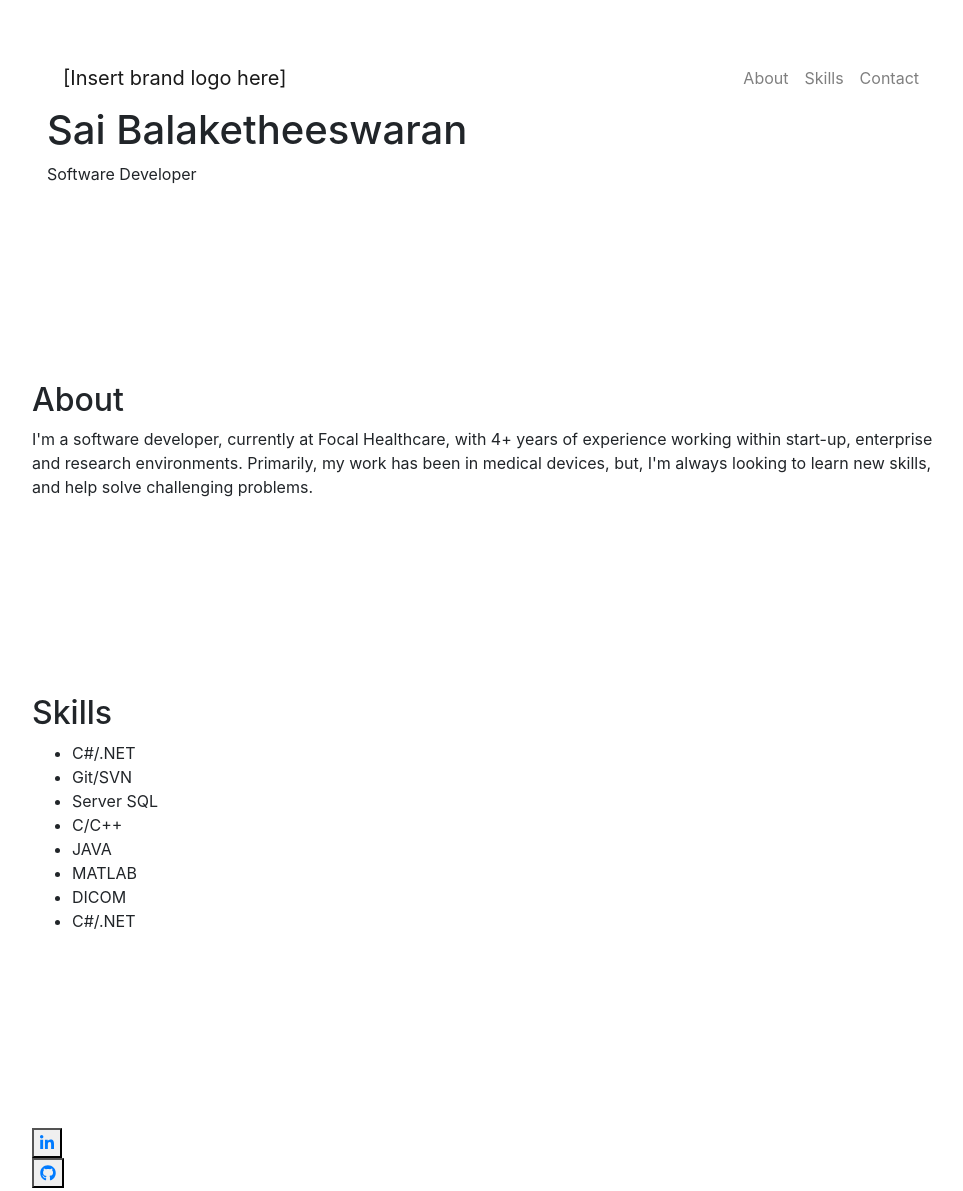
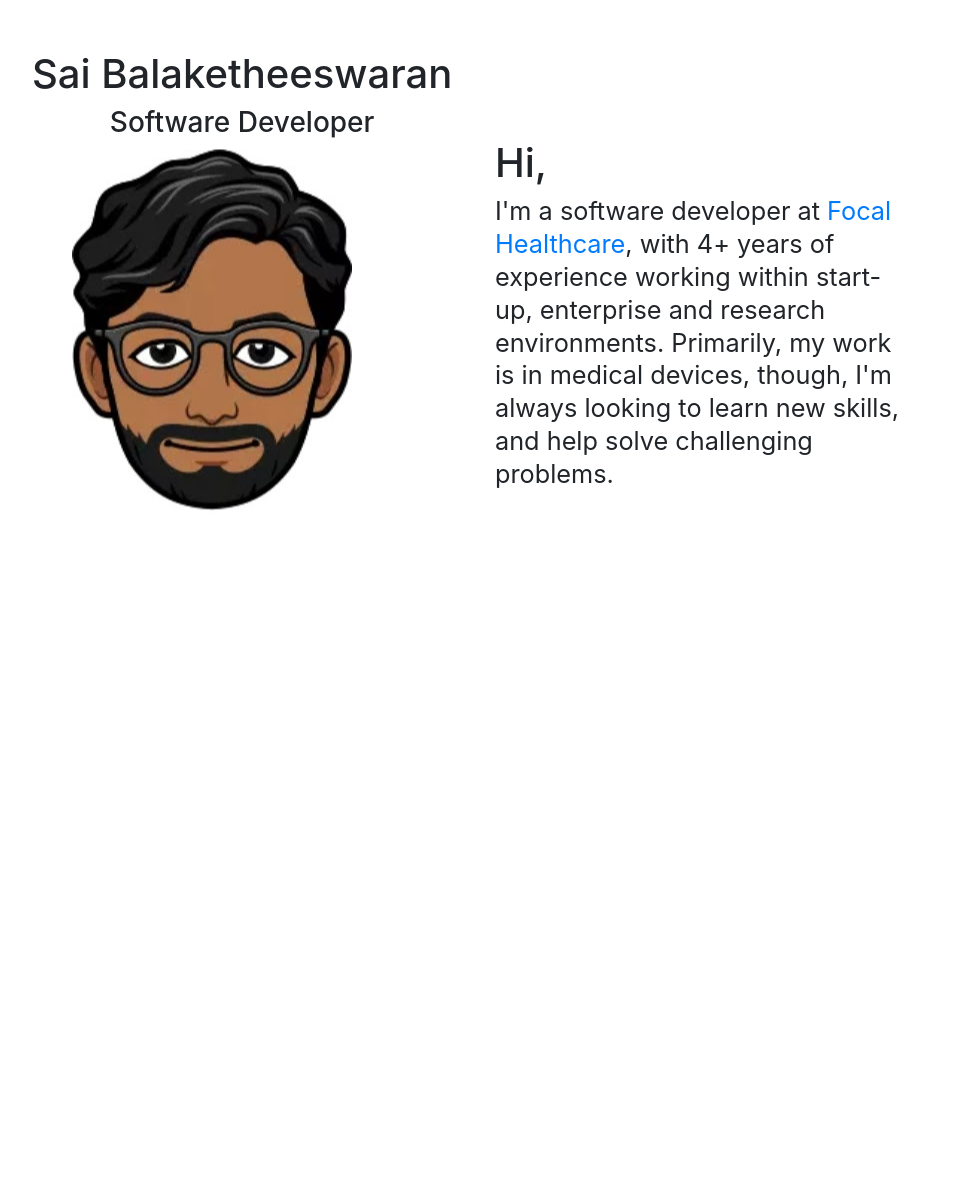
Before and after one commit to sbalaketheeswaran/sbalaketheeswaran.github.io, a plain HTML site: page index.html in a window 1280 px wide. Shown: the part 40-1231 px from the top of the page, without its empty margins (145-1108 px from the left). After the commit the page ends 800 px from the top, so only its background shows below. Drawn offline with nearby package versions, Linux system fonts and the light colour scheme.

Commit message:
Simplify context - include avatar from bitmoji - link working website

```diff
--- a/css/styles.css
+++ b/css/styles.css
@@ -1,4 +1,23 @@
+body {
+    text-align: center
+}
+
 /* Containers */
 .container-fluid{
     padding: 7% 15%;
   }
+
+  .title-image {
+    max-width: 100%;
+  }
+
+  .description-section {
+      text-align: left;
+      padding-top: 10%;
+  }
+
+  .description-text
+  {
+    font-size: 1.58em;
+    line-height: 1.3em;
+  }
--- a/index.html
+++ b/index.html
@@ -27,107 +27,40 @@
 
 <body>
     <section class="no-colour-section" id="title">
-        <div class="container-fluid">
-            <!-- Nav Bar -->
-            <nav class="navbar navbar-expand-lg navbar-light">
-
-                <a class="navbar-brand" href="">[Insert brand logo here]</a>
-
-                <button class="navbar-toggler" type="button" data-toggle="collapse" data-target="#navbarTogglerDemo02">
-                    <span class="navbar-toggler-icon"></span>
-                </button>
-
-                <div class="collapse navbar-collapse" id="navbarTogglerDemo02">
-                    <ul class="navbar-nav ml-auto">
-                        <li class="nav-item">
-                            <a class="nav-link" href="#about">About</a>
-                        </li>
-                        <li class="nav-item">
-                            <a class="nav-link" href="#skills">Skills</a>
-                        </li>
-                        <li class="nav-item">
-                            <a class="nav-link" href="#contactInfo">Contact</a>
-                        </li>
-                    </ul>
+        <div class="row container-fluid">
+            <!-- Profile Section -->
+            <div class="col-lg-6 avatar-section">
+                <div class="row">
+                    <div>
+                        <h1 class="main-heading preferred-heading-color">Sai Balaketheeswaran</h1>
+                        <h3 class="current-job-title preferred-heading-color">Software Developer</h3>
+                    </div>
                 </div>
-            </nav>
-
-
-            <!-- Title -->
-            <div class="row">
-                <div class="col">
-                    <h1 class="main-heading preferred-heading-color">Sai Balaketheeswaran</h1>
-                    <p class="current-job-title preferred-heading-color">Software Developer</p>
+                <div class="row">
+                    <img class="title-image" src="images/avatar-circle-cropped.png" alt="profile-avatar">
                 </div>
             </div>
-    </section>
-
-    <section class="dark-coloured-section" id="about">
-        <div class="container-fluid">
-            <div class="row">
-                <h2>
-                    About
-                </h2>
-            </div>
-            <div class="row">
-                <p>I'm a software developer, currently at Focal Healthcare, with 4+ years of experience working within start-up, enterprise and
-research environments. Primarily, my work has been in medical devices, but, I'm always looking to learn new skills, and help solve challenging problems.</p>
+            <div class="col-lg-6 description-section">
+                <h1>Hi,</h1>
+                <p class="description-text">I'm a software developer at <a href="https://www.focalhealthcare.com/">Focal Healthcare</a>, with 4+ years of experience working within
+                    start-up, enterprise and
+                    research environments. Primarily, my work is in medical devices, though, I'm always looking to
+                    learn new skills, and help solve challenging problems.</p>
             </div>
         </div>
     </section>
-
-    <section class="light-coloured-section" id="skills">
-        <div class="container-fluid">
-            <div class="row">
-                <h2>
-                    Skills
-                </h2>
-            </div>
-            <div class="row">
-                <ul>
-                    <li>C#/.NET</li>
-                    <li>Git/SVN</li>
-                    <li>Server SQL</li>
-                    <li>C/C++</li>
-                    <li>JAVA</li>
-                    <li>MATLAB</li>
-                    <li>DICOM</li>
-                    <li>C#/.NET</li>
-                </ul>
-            </div>
-        </div>
-    </section>
-
-
-    <section class="no-colour-section" id="contactInfo">
-            <div class="container-fluid">
-                <div class="row">
-                    <button>
-                        <a href="https://www.linkedin.com/in/sai-balaketheeswaran/"><i class="fab fa-linkedin-in"></i></a>
-                    </button>
-                </div>
-                <div class="row">
-                    <button>
-                        <a href="https://github.com/sbalaketheeswaran"><i class="fab fa-github"></i></a>
-                    </button>
-                </div>
-            </div>
-    </section>
-
 
     <!-- Optional JavaScript -->
     <!-- jQuery first, then Popper.js, then Bootstrap JS -->
     <script src="https://code.jquery.com/jquery-3.5.1.slim.min.js"
         integrity="sha384-DfXdz2htPH0lsSSs5nCTpuj/zy4C+OGpamoFVy38MVBnE+IbbVYUew+OrCXaRkfj" crossorigin="anonymous">
-    </script>
+        </script>
     <script src="https://cdn.jsdelivr.net/npm/popper.js@1.16.0/dist/umd/popper.min.js"
         integrity="sha384-Q6E9RHvbIyZFJoft+2mJbHaEWldlvI9IOYy5n3zV9zzTtmI3UksdQRVvoxMfooAo" crossorigin="anonymous">
-    </script>
+        </script>
     <script src="https://stackpath.bootstrapcdn.com/bootstrap/4.5.0/js/bootstrap.min.js"
         integrity="sha384-OgVRvuATP1z7JjHLkuOU7Xw704+h835Lr+6QL9UvYjZE3Ipu6Tp75j7Bh/kR0JKI" crossorigin="anonymous">
-    </script>
-
-
+        </script>
 </body>
 
 </html>
```
Also changed, not shown: images/avatar-circle-cropped.png (added).
